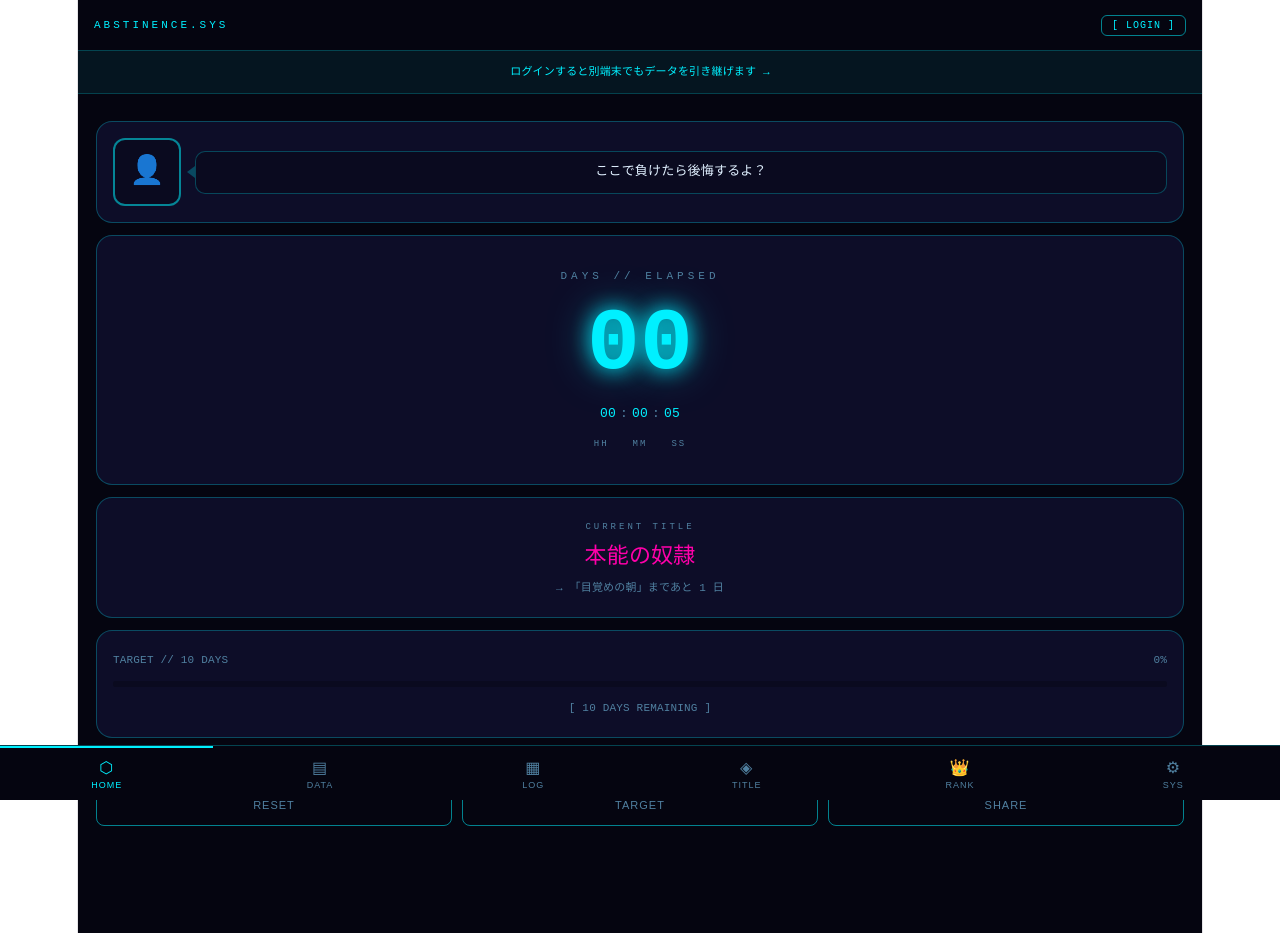
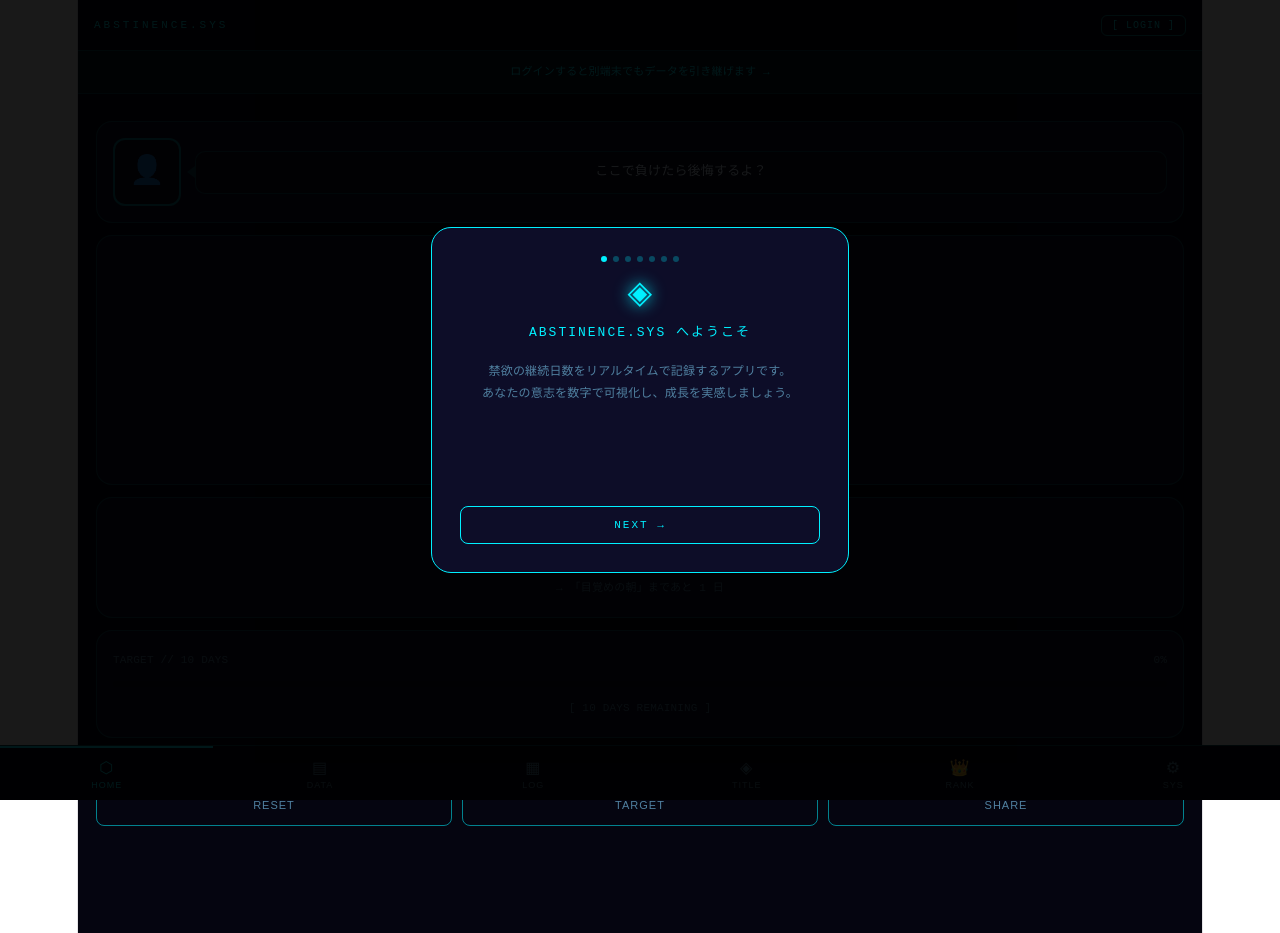
Before and after one commit to asaitoshiki/zinyoku-app, a React (Vite) app: page / in a window 1280 px wide. Built offline with nearby package versions, Linux system fonts and the light colour scheme.

Commit message:
チュートリアル機能を追加（初回表示＋SYSタブボタン）

```diff
--- a/src/Zinyoku.tsx
+++ b/src/Zinyoku.tsx
@@ -226,6 +226,116 @@ function RankProfileModal({
 }
 
 // ===================================================
+// チュートリアルモーダル
+// 初回起動時に表示。SYSタブからも開ける。
+// ===================================================
+const TUTORIAL_PAGES = [
+  {
+    icon: '◈',
+    title: 'ABSTINENCE.SYS へようこそ',
+    body: '禁欲の継続日数をリアルタイムで記録するアプリです。\nあなたの意志を数字で可視化し、成長を実感しましょう。',
+  },
+  {
+    icon: '⬡',
+    title: 'HOME — メイン画面',
+    body: '現在の継続日数・時間・分・秒をリアルタイムで表示します。\n\n【 ↺ RESET 】\n失敗したときに押してください。記録に残り、DATAタブで確認できます。\n\n【 ◎ TARGET 】\n目標日数を設定できます。\n\n【 ↗ SHARE 】\n達成日数をシェアできます。',
+  },
+  {
+    icon: '▤',
+    title: 'DATA — 統計',
+    body: '【 AVG DURATION 】\n過去の記録の平均継続日数です。リセットするたびに更新されます。\n\n【 TOP 5 】\n過去の記録の中で日数が長かった上位5件です。\n\n【 ALL RECORDS 】\nリセットするたびに追加される全記録の一覧です。',
+  },
+  {
+    icon: '▦',
+    title: 'LOG — カレンダー',
+    body: '日ごとの状況をカレンダーで確認できます。\n\n■ 成功した日（アクセントカラー）\n■ 失敗した日（赤）\n■ 今日（別カラー）',
+  },
+  {
+    icon: '◈',
+    title: 'TITLE — 称号システム',
+    body: '継続日数に応じて称号が解放されます。\n全20段階あり、長く続けるほど上位の称号を獲得できます。\n\n例：\n0日 → 本能の奴隷\n7日 → 一週間の侍\n30日 → 月の修行僧\n365日 → 一年の聖人',
+  },
+  {
+    icon: '👑',
+    title: 'RANK — グローバルランキング',
+    body: 'ログインユーザーが参加できる世界ランキングです。\n「最長連続記録」で順位が決まります。\n\nアカウント登録してRANKタブを開くと、プロフィール設定画面が表示されます。',
+  },
+  {
+    icon: '⚙',
+    title: 'SYS — 設定',
+    body: 'アプリのテーマを9種類から選択できます。\n\nサイバー / ダーク / ライト / ブルー / パープル / グリーン / 宇宙 / ジャングル / 古着\n\nこのチュートリアルはSYSタブからいつでも見直せます。',
+  },
+]
+
+function TutorialModal({ s, onClose }: { s: Theme; onClose: () => void }) {
+  const [page, setPage] = useState(0)
+  const total = TUTORIAL_PAGES.length
+  const p = TUTORIAL_PAGES[page]
+  const isLast = page === total - 1
+
+  return (
+    <div style={{
+      position: 'fixed', inset: 0, zIndex: 100,
+      background: 'rgba(0,0,0,0.9)',
+      display: 'flex', alignItems: 'center', justifyContent: 'center',
+      padding: 16,
+    }}>
+      <div style={{
+        background: s.card, border: `1px solid ${s.accent}`,
+        borderRadius: 20, padding: 28, width: '100%', maxWidth: 360,
+        fontFamily: "'Courier New', monospace",
+      }}>
+        {/* ページインジケーター（何ページ目かを点で表示） */}
+        <div style={{ display: 'flex', justifyContent: 'center', gap: 6, marginBottom: 20 }}>
+          {TUTORIAL_PAGES.map((_, i) => (
+            <div key={i} style={{
+              width: 6, height: 6, borderRadius: '50%',
+              background: i === page ? s.accent : s.border,
+              transition: 'background 0.3s',
+            }} />
+          ))}
+        </div>
+
+        {/* アイコン */}
+        <div style={{ textAlign: 'center', fontSize: 32, marginBottom: 12, color: s.accent, filter: `drop-shadow(0 0 8px ${s.accent})` }}>
+          {p.icon}
+        </div>
+
+        {/* タイトル */}
+        <div style={{ textAlign: 'center', fontSize: 13, color: s.accent, letterSpacing: 2, marginBottom: 16 }}>
+          {p.title}
+        </div>
+
+        {/* 本文（\n で改行） */}
+        <div style={{ fontSize: 12, color: s.sub, lineHeight: 1.8, whiteSpace: 'pre-line', minHeight: 120 }}>
+          {p.body}
+        </div>
+
+        {/* ボタン */}
+        <div style={{ display: 'flex', gap: 8, marginTop: 24 }}>
+          {page > 0 && (
+            <button onClick={() => setPage(p => p - 1)} style={{
+              flex: 1, padding: 12, background: 'transparent',
+              border: `1px solid ${s.border}`, borderRadius: 8,
+              color: s.sub, cursor: 'pointer', fontFamily: 'inherit', fontSize: 11, letterSpacing: 1,
+            }}>
+              ← BACK
+            </button>
+          )}
+          <button onClick={isLast ? onClose : () => setPage(p => p + 1)} style={{
+            flex: 2, padding: 12, background: 'transparent',
+            border: `1px solid ${s.accent}`, borderRadius: 8,
+            color: s.accent, cursor: 'pointer', fontFamily: 'inherit', fontSize: 11, letterSpacing: 2,
+          }}>
+            {isLast ? '[ はじめる ]' : 'NEXT →'}
+          </button>
+        </div>
+      </div>
+    </div>
+  )
+}
+
+// ===================================================
 // ランキングタブ
 // ===================================================
 function RankingTab({
@@ -418,6 +528,14 @@ export default function Zinyoku({ userId, onLoginRequest }: { userId: string | n
   const [loaded, setLoaded] = useState(false)
   const fileRef = useRef<HTMLInputElement>(null)
 
+  // チュートリアル：初回起動時のみ表示（sz_tutorial_done がなければ初回とみなす）
+  const [showTutorial, setShowTutorial] = useState(() => !localStorage.getItem('sz_tutorial_done'))
+
+  const closeTutorial = () => {
+    localStorage.setItem('sz_tutorial_done', '1')
+    setShowTutorial(false)
+  }
+
   // ランキング用プロフィール（サポートキャラとは別）
   const [rankName, setRankName] = useState(() => localStorage.getItem('sz_rankname') || '')
   const [rankImage, setRankImage] = useState(() => localStorage.getItem('sz_rankimage') || '')
@@ -596,6 +714,9 @@ export default function Zinyoku({ userId, onLoginRequest }: { userId: string | n
 
   return (
     <div style={{ background: s.bg, minHeight: '100vh', color: s.text, fontFamily: "'Courier New', monospace", paddingBottom: 80 }}>
+
+      {/* チュートリアルモーダル（初回のみ表示。SYSタブからも開ける） */}
+      {showTutorial && <TutorialModal s={s} onClose={closeTutorial} />}
 
       {/* ランキングプロフィール設定モーダル（初回のみ表示） */}
       {showRankModal && userId && (
@@ -862,6 +983,16 @@ export default function Zinyoku({ userId, onLoginRequest }: { userId: string | n
         {/* 設定 */}
         {tab === 'settings' && (
           <div>
+            {/* チュートリアルボタン */}
+            <button onClick={() => setShowTutorial(true)} style={{
+              width: '100%', marginBottom: 20, padding: '14px 0',
+              background: 'transparent', border: `1px solid ${s.accent}88`,
+              borderRadius: 10, color: s.accent, cursor: 'pointer',
+              fontFamily: 'inherit', fontSize: 11, letterSpacing: 2,
+            }}>
+              ◈ チュートリアルを見る
+            </button>
+
             <div style={{ fontSize: 9, color: s.sub, letterSpacing: 4, marginBottom: 16 }}>// SELECT THEME</div>
             <div style={{ display: 'grid', gridTemplateColumns: 'repeat(2, 1fr)', gap: 10 }}>
               {(Object.entries(THEMES) as [ThemeKey, Theme][]).map(([key, t]) => (
```
